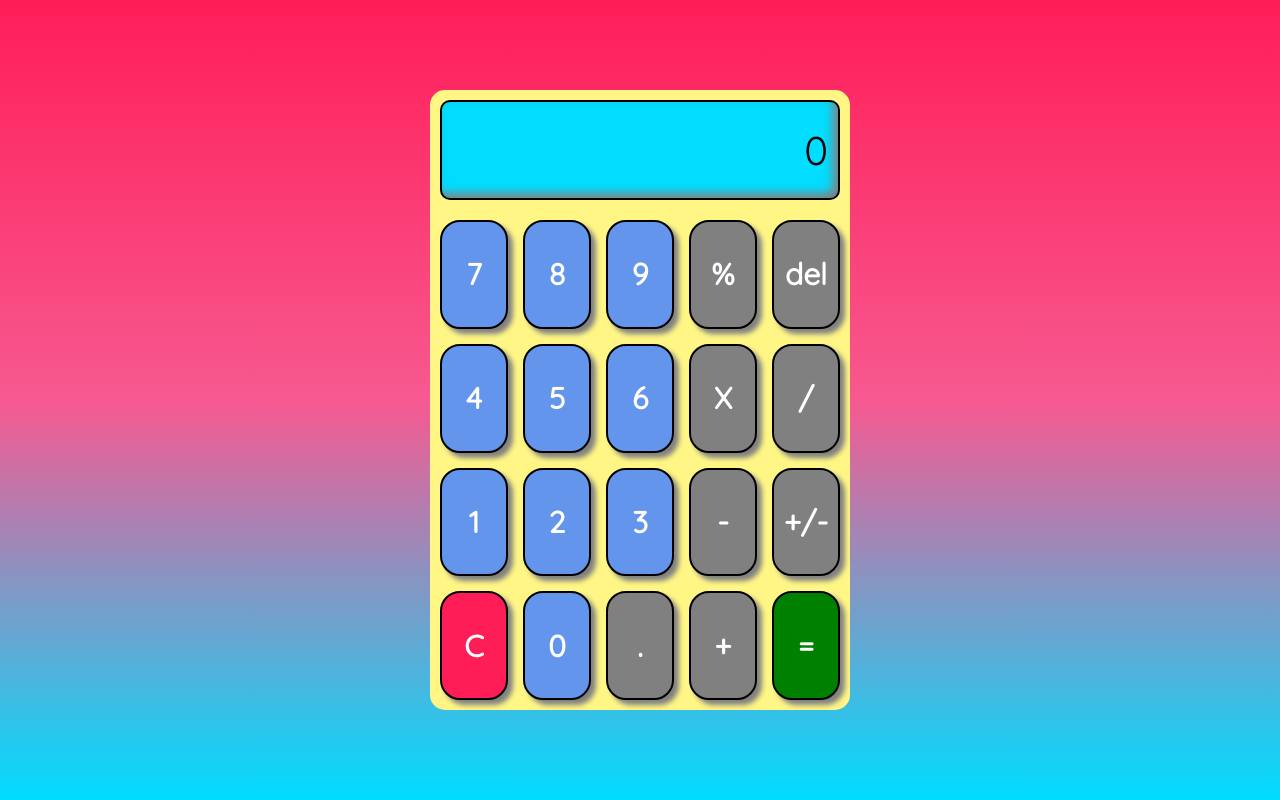
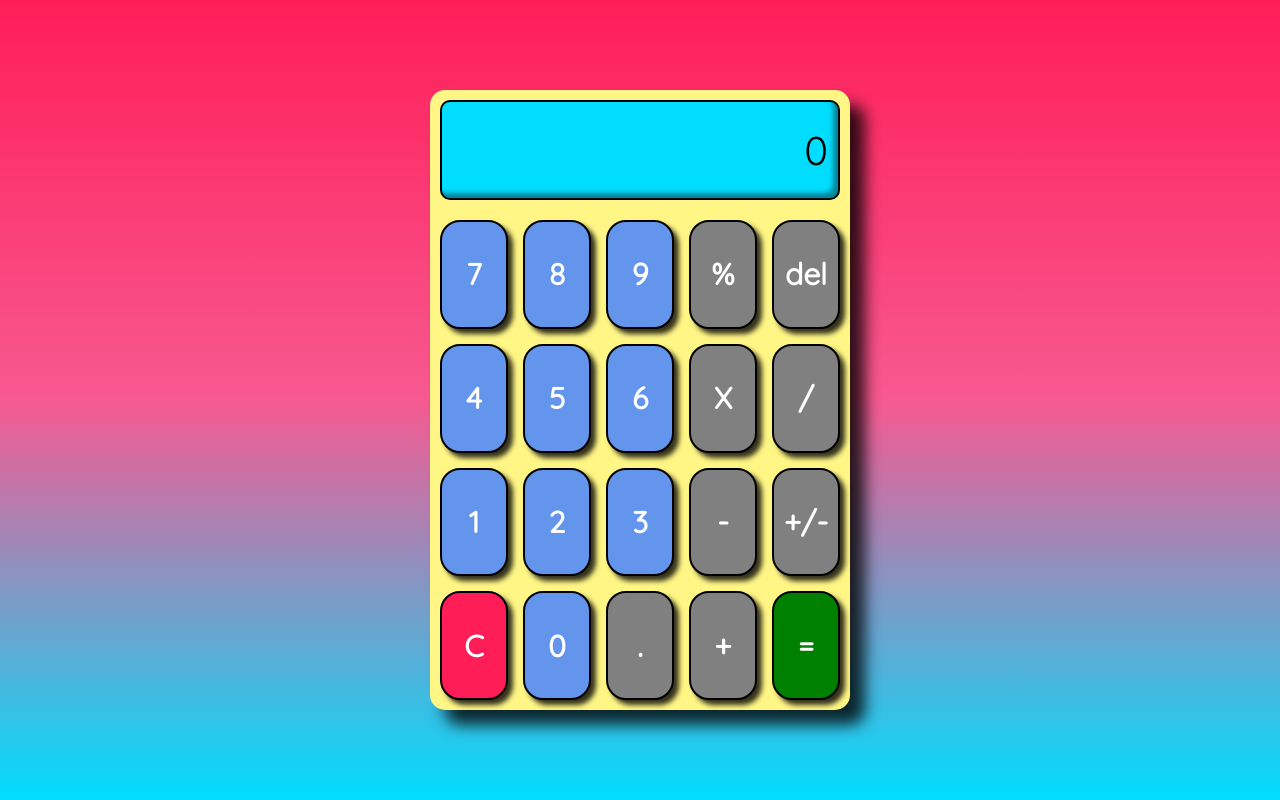
Before and after one commit to DanielFaro/calculator-app-ts, a React (Create React App) app: page / in a window 1280 px wide. Built offline with nearby package versions, Linux system fonts and the light colour scheme; the HTML template or start-up script is replaced by a standard one.

Commit message:
added button translate on active and dropshadows

```diff
--- a/src/components/Button.css
+++ b/src/components/Button.css
@@ -4,10 +4,15 @@
   font-weight: bold;
   color: white;
   border-radius: 20px;
-  box-shadow: 5px 5px 5px gray;
+  box-shadow: 5px 5px 5px rgba(0,0,0,0.8);
 
   &:hover {
     opacity: 0.7
+  }
+
+  &:active {
+    transform: translateY(2px) translateX(2px);
+
   }
 }
 
--- a/src/components/Screen.css
+++ b/src/components/Screen.css
@@ -13,5 +13,5 @@
   color: black;
   box-sizing: border-box;
   flex-wrap: nowrap;
-  box-shadow: -5px -5px 10px gray inset;
+  box-shadow: -5px -5px 5px inset rgba(0,0,0,0.4);
 }
--- a/src/containers/ScreenWrapper.css
+++ b/src/containers/ScreenWrapper.css
@@ -3,5 +3,6 @@
   width: 400px;
   padding: 10px;
   border-radius: 15px;
+  box-shadow: 15px 15px 15px rgba(0,0,0,0.8);
   background-color: #FFF685;
 }
--- a/src/containers/ScreenWrapper.tsx
+++ b/src/containers/ScreenWrapper.tsx
@@ -1,4 +1,4 @@
-import './ScreenWrapper.css';
+import "./ScreenWrapper.css";
 
 const ScreenWrapper = ({ children }: { children: JSX.Element[] }) => {
   return <div className="screen-wrapper">{children}</div>;
```
Also changed, not shown: 11 other files (tests, documents, lock files or other folders).
